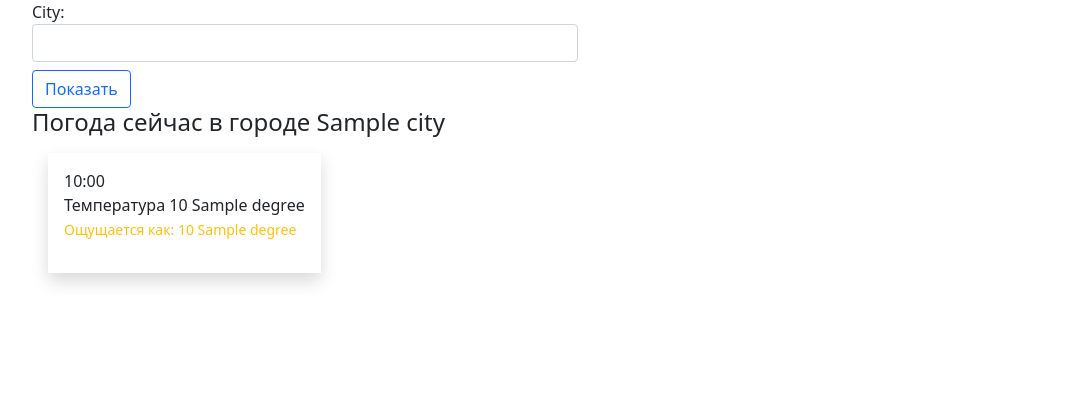
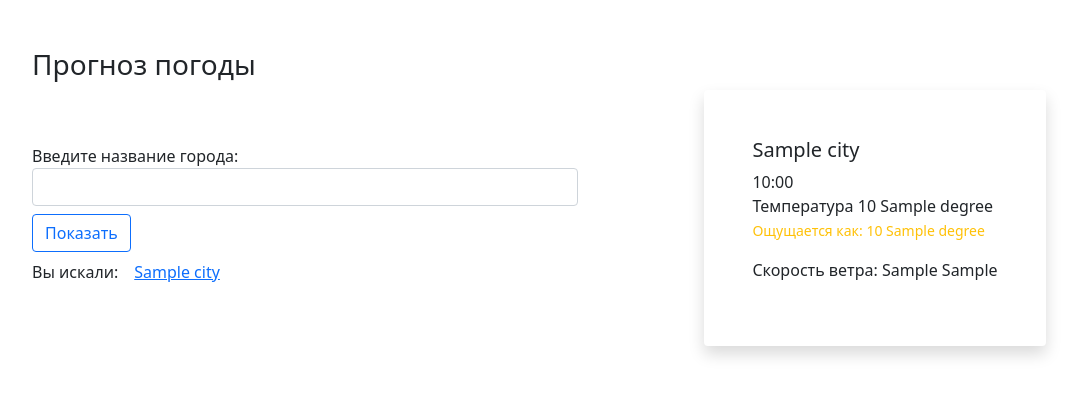
Before and after one commit to TurtleOld/weather, a Django app: template weather_app/templates/weather.html in a window 1280 px wide. Shown: the top 396 px of the page, without its empty margins (50-1130 px from the left). Run offline with Django 5.2, Linux system fonts and the light colour scheme; tables that the repository leaves empty hold one stand-in row (values such as "Sample post"); the template is opened without the code that fills it: values that come from a table or form of the project are taken from there, most other values are stand-ins (such as "Sample title", 1, 10 or a date in 2020).

Commit message:
initial commit

```diff
--- a/docker-compose.yaml
+++ b/docker-compose.yaml
@@ -4,7 +4,7 @@ services:
   nginx:
     image: nginx:alpine
     ports:
-      - "8090:80"
+      - "8000:80"
     volumes:
       - ${CONF_PATH:-./conf}/nginx.conf:/etc/conf/nginx.conf:ro
       - ${APP_DATA:-./app_data}/files:/app_data/files/
--- a/weather_app/forms.py
+++ b/weather_app/forms.py
@@ -3,6 +3,6 @@ from django import forms
 
 class WeatherForm(forms.Form):
     city = forms.CharField(
-        label="City",
+        label="Введите название города:",
         widget=forms.TextInput(attrs={"class": "form-control"}),
     )
--- a/weather_app/templates/weather.html
+++ b/weather_app/templates/weather.html
@@ -3,31 +3,42 @@
 
 
 {% block content %}
+    <script>
+        function setCity(city) {
+            document.getElementById('id_city').value = city;
+        }
+    </script>
     <div class="container">
-        <div class="row">
+
+        <div class="row mt-5 d-flex align-items-center">
+            <h3>Прогноз погоды</h3>
             <div class="col-6">
                 <form id="form" method="post" action="{% url "weather_app:weather" %}">
                     {% csrf_token %}
                     {{ form }}
                     <button class="btn btn-outline-primary mt-2" type="submit">Показать</button>
                 </form>
+
+                <ul class="list-group d-flex flex-row align-items-center">
+                Вы искали:
+                    {% for city in cached_cities %}
+                        <li class="list-group-item border-0"><a href="javascript:void(0);" onclick="setCity('{{ city }}')">{{ city }}</a></li>
+                    {% endfor %}
+                </ul>
             </div>
             <!-- /.col-6 -->
-        </div>
-        <!-- /.row -->
-        <div class="row">
-            <div class="col-12">
-                <div class="weather-info">
-                    <h4>{% if city %}Погода сейчас в городе {{ city }}{% else %}{% endif %}</h4>
-                    <ul class="d-flex flex-row list-group flex-wrap">
+            <div class="col-6">
+                <div class="weather-info ">
+                    <ul class="d-flex flex-row list-group flex-wrap justify-content-center">
+
                         {% for weather in weather_info %}
-                            <li class="list-group-item border-0">
-                                <div class="shadow p-3">
-                                    <span>{{ weather.time|date:"H:i" }}</span>
-                                    <p>Температура {{ weather.temperature }} {{ weather.degree }}
-                                        <br><small class="text-warning">Ощущается как: {{ weather.apparent_temperature }} {{ weather.degree }}</small>
-                                    </p>
-                                </div>
+                            <li class="list-group-item border-0 shadow p-5 rounded">
+                                <h5>{{ city }}</h5>
+                                <span>{{ weather.time|date:"H:i" }}</span>
+                                <p>Температура {{ weather.temperature }} {{ weather.degree }}
+                                    <br><small class="text-warning">Ощущается как: {{ weather.apparent_temperature }} {{ weather.degree }}</small>
+                                </p>
+                                <p>Скорость ветра: {{ weather.wind_speed }} {{ weather.wind_speed_unit }}</p>
                             </li>
                         {% endfor %}
                     </ul>
```
Also changed, not shown: weather_app/services.py (+6 -1 lines), weather_app/views.py (+10 -1 lines), README.md, 2 other files.
